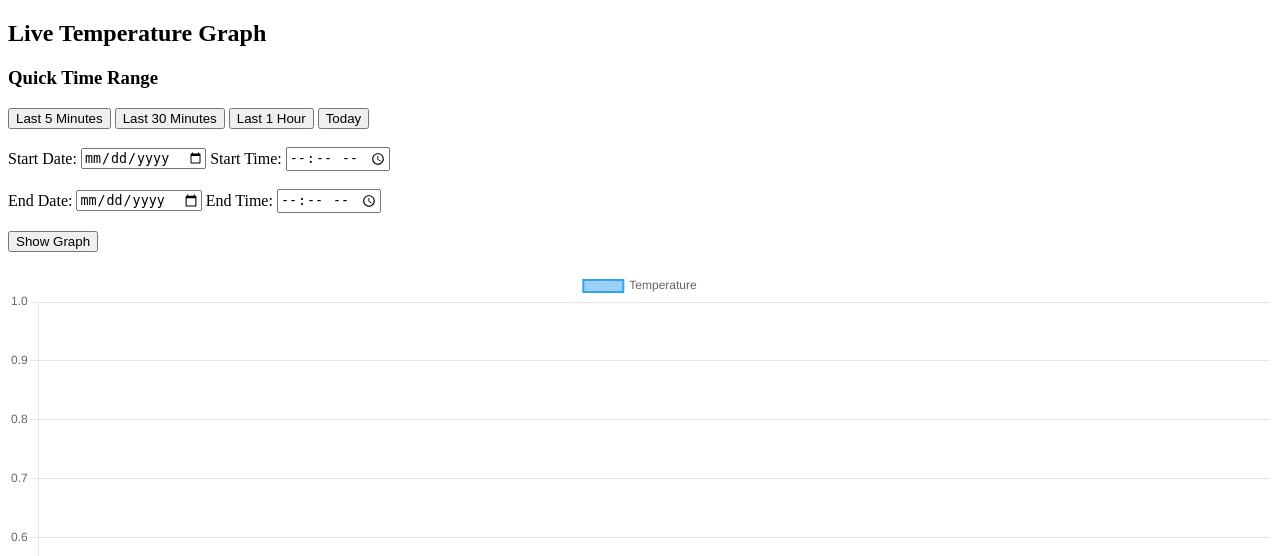
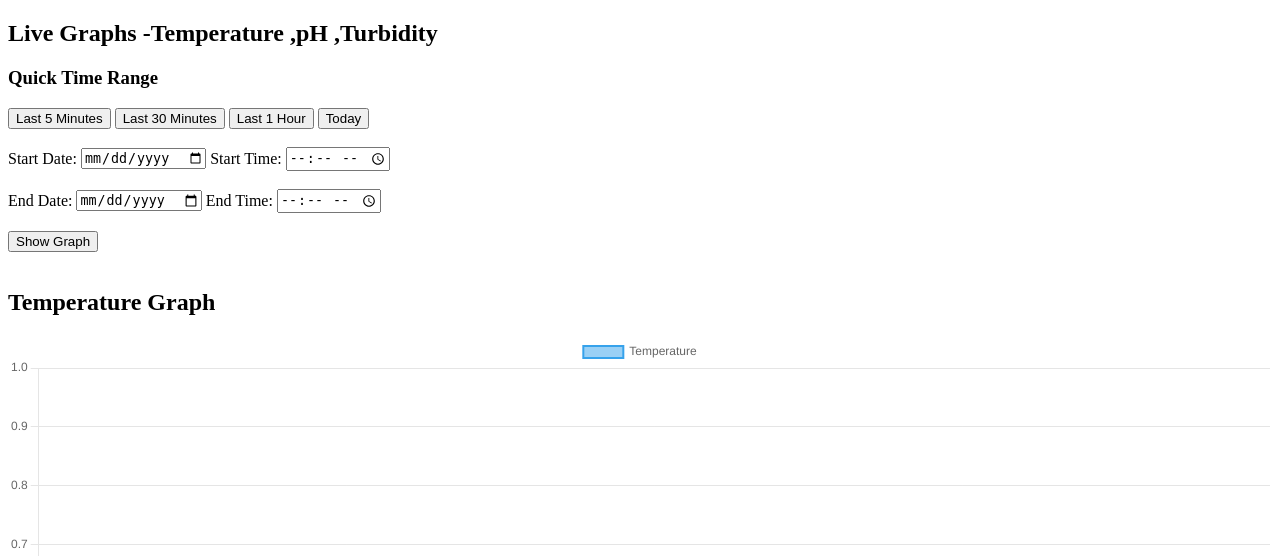
Before and after one commit to Krishnendhu-jills/iot-mqtt-django-dashboard, a Django app: page /graph/ in a window 1280 px wide. Shown: the top 556 px of the page. Run offline with Django 5.2, Linux system fonts and the light colour scheme; data that the repository does not hold is empty.

Commit message:
Updated Graph Page

```diff
--- a/dashboard/templates/graph.html
+++ b/dashboard/templates/graph.html
@@ -8,7 +8,7 @@
 
 <body>
 
-<h2>Live Temperature Graph</h2>
+<h2>Live Graphs -Temperature ,pH ,Turbidity</h2>
 <h3>Quick Time Range</h3>
 
 <button onclick="lastMinutes(5)">Last 5 Minutes</button>
@@ -36,7 +36,7 @@
 <button onclick="loadData()">Show Graph</button>
 
 <br><br>
-
+<h2>Temperature Graph</h2>
 <canvas id="tempChart"></canvas>
 
 <br><br>
```
